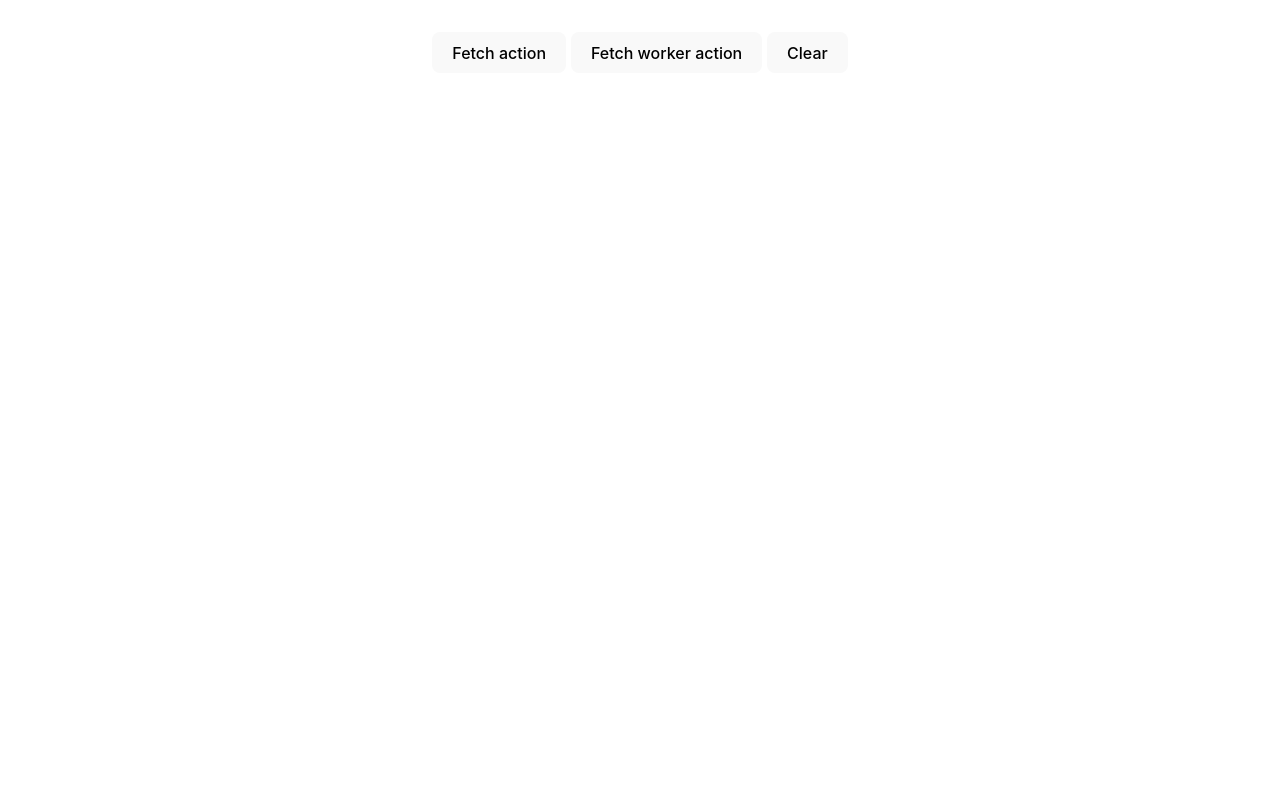
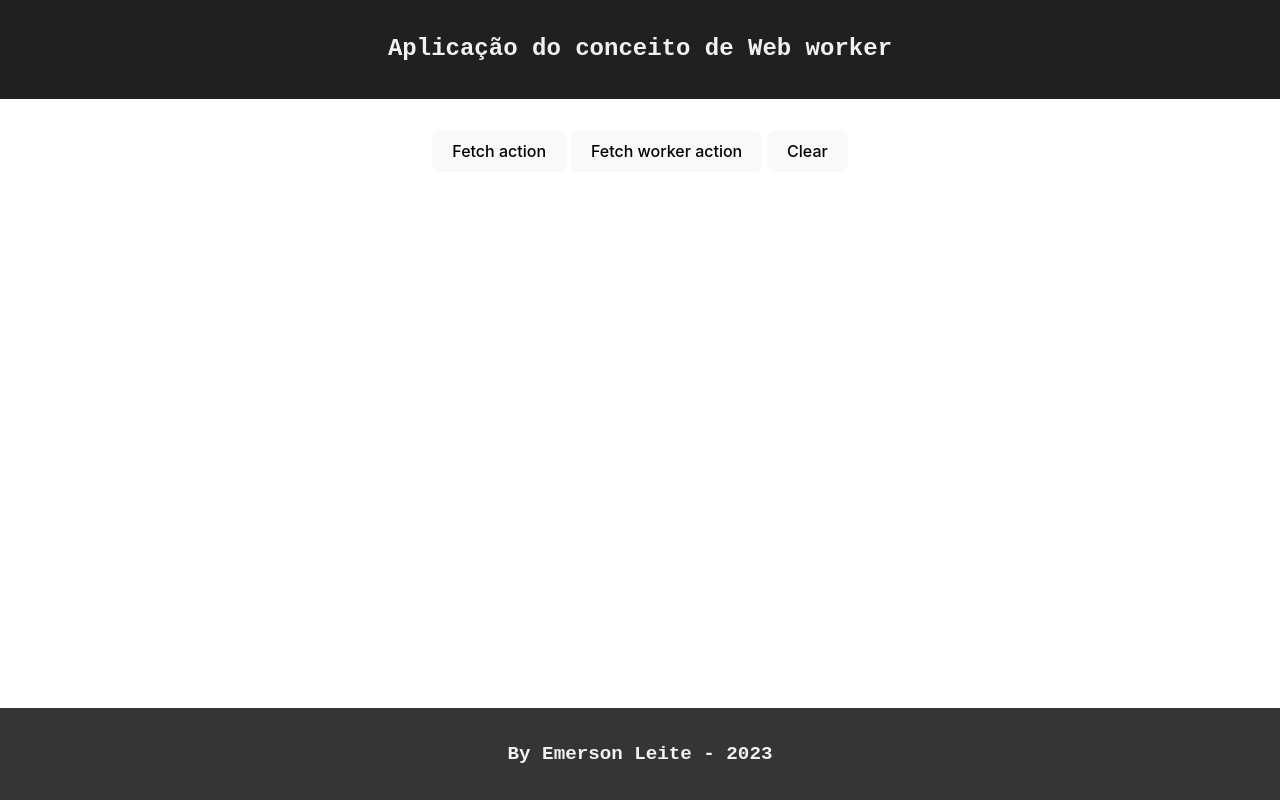
Before and after one commit to emersonleite/web-worker-example, a website built with Vite: page index.html in a window 1280 px wide. Built offline with nearby package versions, Linux system fonts and the light colour scheme; some packages are replaced by stand-ins of ours.

Commit message:
chore: create structure

```diff
--- a/index.html
+++ b/index.html
@@ -4,24 +4,9 @@
     <meta charset="UTF-8" />
     <link rel="icon" type="image/svg+xml" href="/vite.svg" />
     <meta name="viewport" content="width=device-width, initial-scale=1.0" />
-    <title>Vite + TS</title>
+    <title>Web worker example</title>
   </head>
   <body>
-    <main class="main-wrapper">
-      <div id="app">
-        <button id="fetch-action">Fetch action</button>
-        <button id="fetch-worker-action">Fetch worker action</button>
-        <button id="clear-action">Clear</button>
-      </div>
-      <div><p class="time-wrapper"></p></div>
-      <div class="list-wrapper">
-        <div id="posts"></div>
-        <div id="comments"></div>
-        <div id="albums"></div>
-        <div id="photos"></div>
-        <div id="todos"></div>
-      </div>
-    </main>
-    <script type="module" src="/src/main.ts"></script>
+    <script type="module" src="/src/main.ts" defer></script>
   </body>
 </html>
--- a/package.json
+++ b/package.json
@@ -9,6 +9,7 @@
     "preview": "vite preview"
   },
   "devDependencies": {
+    "prettier": "^2.7.1",
     "sass": "^1.54.9",
     "typescript": "^4.6.4",
     "vite": "^3.1.0"
--- /dev/null
+++ b/src/APAGAR___components.ts
@@ -0,0 +1,5 @@
+// EBLE - apagar
+/* export const fetchAction = document.getElementById('fetch-action')
+export const fetchWorkerAction = document.getElementById('fetch-worker-action')
+export const clearAction = document.getElementById('clear-action')
+export const timeWrapper = document.querySelector<HTMLDivElement>('.time-wrapper') */
--- a/src/components.ts
+++ /dev/null
@@ -1,4 +0,0 @@
-export const fetchAction = document.getElementById('fetch-action')
-export const fetchWorkerAction = document.getElementById('fetch-worker-action')
-export const clearAction = document.getElementById('clear-action')
-export const timeWrapper = document.querySelector<HTMLDivElement>('.time-wrapper')
--- a/src/constants.ts
+++ b/src/constants.ts
@@ -1,2 +1,2 @@
-export const url = 'https://jsonplaceholder.typicode.com/'
-export const LIMIT = 100
+export const url = "https://jsonplaceholder.typicode.com/";
+export const LIMIT = 1000;
--- a/src/main.ts
+++ b/src/main.ts
@@ -1,91 +1,127 @@
-import './styles/style.scss'
-import { dataFetch } from './services'
-import { url } from './constants'
-import { Posts, Comments, Albums, Photos, Todos } from './interfaces'
-import { workerPosts, workerComments, workerAlbums, workerPhotos, workerTodos } from './workers/index'
-import { getTimeElapsed, renderPostsElements } from './utils'
-import { fetchAction, clearAction, fetchWorkerAction, timeWrapper } from './components'
+import "./styles/style.scss";
+import { dataFetch } from "./services";
+import { url } from "./constants";
+import { Posts, Comments, Albums, Photos, Todos } from "./interfaces";
+import {
+  workerPosts,
+  workerComments,
+  workerAlbums,
+  workerPhotos,
+  workerTodos,
+} from "./workers/index";
+import { getTimeElapsed, renderPostsElements } from "./utils";
+import {
+  renderSharedElements,
+  renderMainWrapper,
+  setHeaderTitle,
+} from "./shared/render";
 
-fetchWorkerAction?.addEventListener('click', async (event) => {
-  event.preventDefault()
+renderSharedElements();
+setHeaderTitle("Aplicação do conceito de Web worker");
+renderMainWrapper(`<div id="app">
+<button id="fetch-action">Fetch action</button>
+<button id="fetch-worker-action">Fetch worker action</button>
+<button id="clear-action">Clear</button>
+</div>
+<div><p class="time-wrapper"></p></div>
+<div class="list-wrapper">
+<div id="posts"></div>
+<div id="comments"></div>
+<div id="albums"></div>
+<div id="photos"></div>
+<div id="todos"></div>
+</div>`);
+
+const fetchAction = document.getElementById("fetch-action");
+const fetchWorkerAction = document.getElementById("fetch-worker-action");
+const clearAction = document.getElementById("clear-action");
+const timeWrapper = document.querySelector<HTMLDivElement>(".time-wrapper");
+
+fetchWorkerAction?.addEventListener("click", async (event) => {
+  event.preventDefault();
 
   performance.mark("marker-3");
 
-  workerPosts.postMessage('message')
-  workerComments.postMessage('message')
-  workerAlbums.postMessage('message')
-  workerPhotos.postMessage('message')
-  workerTodos.postMessage('message')
+  workerPosts.postMessage("message");
+  workerComments.postMessage("message");
+  workerAlbums.postMessage("message");
+  workerPhotos.postMessage("message");
+  workerTodos.postMessage("message");
 
-
-  workerPosts.addEventListener('message', function (e) {
-    const posts = e.data
-    document.querySelector<HTMLDivElement>('#posts')!.innerHTML = renderPostsElements<Posts>(posts, 'body', 'Posts')
+  workerPosts.addEventListener("message", function (e) {
+    const posts = e.data;
+    document.querySelector<HTMLDivElement>("#posts")!.innerHTML =
+      renderPostsElements<Posts>(posts, "body", "Posts");
   });
 
-  workerComments.addEventListener('message', function (e) {
-    const comments = e.data
-    document.querySelector<HTMLDivElement>('#comments')!.innerHTML = renderPostsElements<Comments>(comments, 'body', 'Comments')
+  workerComments.addEventListener("message", function (e) {
+    const comments = e.data;
+    document.querySelector<HTMLDivElement>("#comments")!.innerHTML =
+      renderPostsElements<Comments>(comments, "body", "Comments");
   });
 
-  workerAlbums.addEventListener('message', function (e) {
-    const albums = e.data
-    document.querySelector<HTMLDivElement>('#albums')!.innerHTML = renderPostsElements<Albums>(albums, 'title', 'Albums')
+  workerAlbums.addEventListener("message", function (e) {
+    const albums = e.data;
+    document.querySelector<HTMLDivElement>("#albums")!.innerHTML =
+      renderPostsElements<Albums>(albums, "title", "Albums");
   });
 
-  workerPhotos.addEventListener('message', function (e) {
-    const photos = e.data
-    document.querySelector<HTMLDivElement>('#photos')!.innerHTML = renderPostsElements<Photos>(photos, 'title', 'Photos')
+  workerPhotos.addEventListener("message", function (e) {
+    const photos = e.data;
+    document.querySelector<HTMLDivElement>("#photos")!.innerHTML =
+      renderPostsElements<Photos>(photos, "title", "Photos");
   });
 
-  workerTodos.addEventListener('message', function (e) {
-    const todos = e.data
-    document.querySelector<HTMLDivElement>('#todos')!.innerHTML = renderPostsElements<Todos>(todos, 'title', 'Todos')
+  workerTodos.addEventListener("message", function (e) {
+    const todos = e.data;
+    document.querySelector<HTMLDivElement>("#todos")!.innerHTML =
+      renderPostsElements<Todos>(todos, "title", "Todos");
   });
 
   performance.mark("marker-4");
   performance.measure("3 to 4", "marker-3", "marker-4");
   let { duration } = performance.getEntriesByType("measure")[0];
 
-  if (timeWrapper)
-    getTimeElapsed(duration, timeWrapper)
-})
+  if (timeWrapper) getTimeElapsed(duration, timeWrapper);
+});
 
-
-fetchAction?.addEventListener('click', async (event) => {
+fetchAction?.addEventListener("click", async (event) => {
   performance.mark("marker-1");
 
-  event.preventDefault()
+  event.preventDefault();
 
-  const posts = await dataFetch<Posts[]>(url, 'posts')
-  document.querySelector<HTMLDivElement>('#posts')!.innerHTML = renderPostsElements<Posts>(posts, 'body', 'Posts')
-  const comments = await dataFetch<Comments[]>(url, 'comments')
-  document.querySelector<HTMLDivElement>('#comments')!.innerHTML = renderPostsElements<Comments>(comments, 'body', "Comments")
-  const albums = await dataFetch<Albums[]>(url, 'albums')
+  const posts = await dataFetch<Posts[]>(url, "posts");
+  document.querySelector<HTMLDivElement>("#posts")!.innerHTML =
+    renderPostsElements<Posts>(posts, "body", "Posts");
+  const comments = await dataFetch<Comments[]>(url, "comments");
+  document.querySelector<HTMLDivElement>("#comments")!.innerHTML =
+    renderPostsElements<Comments>(comments, "body", "Comments");
+  const albums = await dataFetch<Albums[]>(url, "albums");
 
   performance.mark("marker-2.1");
   performance.measure("1 to 2.1", "marker-1", "marker-2.1");
   let { duration: duration1 } = performance.getEntriesByType("measure")[0];
-  if (timeWrapper)
-    getTimeElapsed(duration1, timeWrapper)
+  if (timeWrapper) getTimeElapsed(duration1, timeWrapper);
 
-  document.querySelector<HTMLDivElement>('#albums')!.innerHTML = renderPostsElements<Albums>(albums, 'title', "Albums")
-  const photos = await dataFetch<Photos[]>(url, 'photos')
-  document.querySelector<HTMLDivElement>('#photos')!.innerHTML = renderPostsElements<Photos>(photos, 'title', 'Photos')
-  const todos = await dataFetch<Todos[]>(url, 'todos')
-  document.querySelector<HTMLDivElement>('#todos')!.innerHTML = renderPostsElements<Todos>(todos, 'title', 'Todos')
+  document.querySelector<HTMLDivElement>("#albums")!.innerHTML =
+    renderPostsElements<Albums>(albums, "title", "Albums");
+  const photos = await dataFetch<Photos[]>(url, "photos");
+  document.querySelector<HTMLDivElement>("#photos")!.innerHTML =
+    renderPostsElements<Photos>(photos, "title", "Photos");
+  const todos = await dataFetch<Todos[]>(url, "todos");
+  document.querySelector<HTMLDivElement>("#todos")!.innerHTML =
+    renderPostsElements<Todos>(todos, "title", "Todos");
 
   performance.mark("marker-2");
   performance.measure("1 to 2", "marker-1", "marker-2");
   let { duration: duration2 } = performance.getEntriesByType("measure")[1];
-  if (timeWrapper)
-    getTimeElapsed(duration2, timeWrapper)
+  if (timeWrapper) getTimeElapsed(duration2, timeWrapper);
 
-  performance.clearMarks()
-  performance.clearMeasures()
-})
+  performance.clearMarks();
+  performance.clearMeasures();
+});
 
-clearAction?.addEventListener('click', (event) => {
-  event.preventDefault()
-  location.reload()
-})
+clearAction?.addEventListener("click", (event) => {
+  event.preventDefault();
+  location.reload();
+});
--- /dev/null
+++ b/src/meta/index.json
@@ -0,0 +1,3 @@
+{
+  "title": "Web workers"
+}
--- a/src/services.ts
+++ b/src/services.ts
@@ -1,4 +1,4 @@
 export async function dataFetch<T>(url: string, type: string): Promise<T> {
-  const response = await fetch(`${url}${type}`)
-  return response.json()
+  const response = await fetch(`${url}${type}`);
+  return response.json();
 }
--- /dev/null
+++ b/src/shared/components.ts
@@ -0,0 +1,20 @@
+export const headerWrapper = document.createElement('header')
+export const footerWrapper = document.createElement('footer')
+export const mainWrapper = document.createElement('main')
+export const bodyWrapper = document.querySelector('body')
+
+export const headerTitleWrapper = document.createElement('h1')
+
+mainWrapper.classList.add('main-wrapper')
+footerWrapper.classList.add('footer')
+headerWrapper.classList.add('header')
+headerTitleWrapper.classList.add('header-title')
+
+
+headerTitleWrapper.innerText = 'Título do Header'
+
+headerWrapper.prepend(headerTitleWrapper)
+
+footerWrapper.innerHTML = `<div class="container">
+<p>By Emerson Leite - <span id="year">${new Date().getFullYear()}</span></p>
+</div>`
--- /dev/null
+++ b/src/shared/render.ts
@@ -0,0 +1,11 @@
+import { headerWrapper, mainWrapper, bodyWrapper, footerWrapper, headerTitleWrapper } from "./components"
+
+export function renderSharedElements() {
+  bodyWrapper?.prepend(headerWrapper, mainWrapper, footerWrapper)
+}
+
+export function renderMainWrapper(innerHTML?: string) {
+  mainWrapper.innerHTML = innerHTML ? innerHTML : '<div class="app"></div>'
+}
+
+export function setHeaderTitle(title: string) { headerTitleWrapper.innerText = title }
--- /dev/null
+++ b/src/styles/main.scss
@@ -0,0 +1,39 @@
+.header {
+  font-family: "Courier New", Courier, monospace;
+  padding: 20px;
+  background-color: #202020;
+  color: #f1f1f1;
+  width: 100%;
+  text-align: center;
+}
+
+.header h1 {
+  font-size: 1.5rem;
+}
+
+.header a {
+  font-size: 1.2rem;
+  margin-top: 10px;
+}
+
+.footer {
+  background-color: #353535;
+  color: #f2f2f2;
+  font-family: "Courier New", Courier, monospace;
+  font-weight: bold;
+  margin-top: 30px;
+  padding: 15px;
+  width: 100%;
+}
+
+.footer p,
+.footer a {
+  font-size: 1.2rem;
+  text-align: center;
+}
+
+#app {
+  max-width: 1280px;
+  margin: 0 auto;
+  padding: 2rem;
+}
--- a/src/styles/style.scss
+++ b/src/styles/style.scss
@@ -1,3 +1,5 @@
+@import url("./main.scss");
+
 :root {
   font-family: Inter, Avenir, Helvetica, Arial, sans-serif;
   font-size: 16px;
@@ -27,6 +29,7 @@ a:hover {
 body {
   margin: 0;
   display: flex;
+  flex-direction: column;
   place-items: center;
   min-width: 320px;
   min-height: 100vh;
@@ -35,13 +38,6 @@ body {
 h1 {
   font-size: 3.2em;
   line-height: 1.1;
-}
-
-#app {
-  max-width: 1280px;
-  margin: 0 auto;
-  padding: 2rem;
-  text-align: center;
 }
 
 .logo {
@@ -99,9 +95,9 @@ button:focus-visible {
 .main-wrapper {
   display: flex;
   flex-direction: column;
-  height: 100vh;
   max-width: 1200px;
   margin: 0 auto;
+  flex: 1;
 }
 
 .time-wrapper {
@@ -112,3 +108,8 @@ button:focus-visible {
   font-size: 2rem;
   font-family: "Lucida Sans", "Lucida Sans Regular", "Lucida Grande", "Lucida Sans Unicode", Geneva, Verdana, sans-serif;
 }
+
+.button-wrapper {
+  display: flex;
+  justify-content: center;
+}
```
Also changed, not shown: 1 other file.
